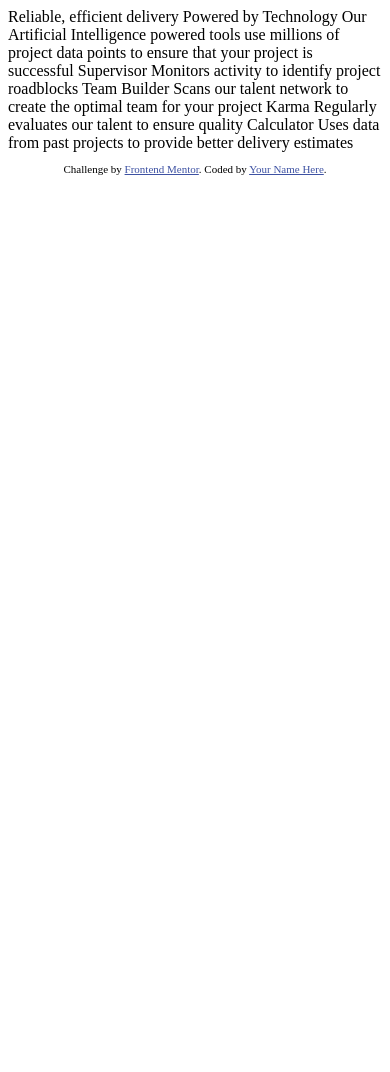
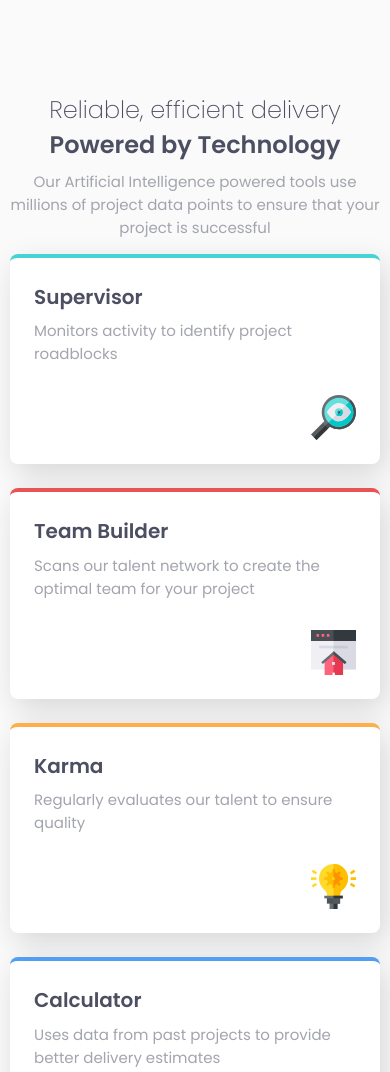
Before and after one commit to ChrisMulvanyGH/four-card-feature-section, a plain HTML site: page index.html in a window 390 px wide. Shown: the top 1072 px of the page. Before the commit the page ends 844 px from the top, so only its background shows below. Drawn offline with Linux system fonts and the light colour scheme.

Commit message:
Mobile 90% complete

```diff
--- a/index.html
+++ b/index.html
@@ -7,6 +7,7 @@
   <link rel="icon" type="image/png" sizes="32x32" href="./images/favicon-32x32.png">
 
   <title>Frontend Mentor | Four card feature section</title>
+  <link rel="stylesheet" href="styles.css">
 
   <!-- Feel free to remove these styles or customise in your own stylesheet 👍 -->
   <style>
@@ -16,30 +17,56 @@
 </head>
 <body>
 
-  Reliable, efficient delivery
-  Powered by Technology
+  <main>
+    <article class="container">
+      <header>
+        <h2 class="sub-heading">Reliable, efficient delivery</h2>
+        <h1>Powered by Technology</h1>
+        <p>Our Artificial Intelligence powered tools use millions of project data points to ensure that your project is successful</p>
+      </header>
 
-  Our Artificial Intelligence powered tools use millions of project data points
-  to ensure that your project is successful
+      <div class="card card--cyan">
+        <h2 class="card__title">Supervisor</h2>
+        <p class="card__desc">Monitors activity to identify project roadblocks</p>
+        <div class="icon__container">
+          <img src="./images/icon-supervisor.svg" alt="supervisor magnifying glass" class="card__icon">
+        </div>
+      </div>
 
-  Supervisor
-  Monitors activity to identify project roadblocks
+      <div class="card card--red">
+        <h2 class="card__title">Team Builder</h2>
+        <p class="card__desc">Scans our talent network to create the optimal team for your project</p>
+        <div class="icon__container">
+          <img src="./images/icon-team-builder.svg" alt="Team Builder" class="card__icon">
+        </div>
+      </div>
 
-  Team Builder
-  Scans our talent network to create the optimal team for your project
+      <div class="card card--orange">
+        <h2 class="card__title">Karma</h2>
+        <p class="card__desc">Regularly evaluates our talent to ensure quality</p>
+        <div class="icon__container">
+          <img src="./images/icon-karma.svg" alt="Karma" class="card__icon">
+        </div>
 
-  Karma
-  Regularly evaluates our talent to ensure quality
+      </div>
 
-  Calculator
-  Uses data from past projects to provide better delivery estimates
+      <div class="card card--blue">
+        <h2 class="card__title">Calculator</h2>
+        <p class="card__desc">Uses data from past projects to provide better delivery estimates</p>
+        <div class="icon__container">
+          <img src="./images/icon-calculator.svg" alt="Calculator" class="card__icon">
+        </div>
+      </div>
+
+      <footer>
+          <p class="attribution">
+            Challenge by <a href="https://www.frontendmentor.io?ref=challenge" target="_blank">Frontend Mentor</a>.
+            Coded by <a href="https://www.chrismulvany.com">Chris Mulvany</a>.
+          </p>
+        </footer>
+    </article>
+</main>
 
 
-  <footer>
-    <p class="attribution">
-      Challenge by <a href="https://www.frontendmentor.io?ref=challenge" target="_blank">Frontend Mentor</a>.
-      Coded by <a href="#">Your Name Here</a>.
-    </p>
-  </footer>
 </body>
 </html>
--- a/styles.css
+++ b/styles.css
@@ -15,18 +15,114 @@
     --veryDarkBlue: hsl(234, 12%, 34%);
     --grayishBlue: hsl(229, 6%, 66%);
     --veryLightGray: hsl(0, 0%, 98%);
+    --white: #fff;
 
     /* --Layout */
-    --mobile: 23.4375em;
-    --desktop: 90em;
+    --mobile: 375px;
+    --desktop: 1440px;
+    --cardWidth: 311px;
+    --cardHeight: 222px;
 }
 
 *, *::before, *::after {
     box-sizing: border-box;
+    margin: 0;
+    padding: 0;
+    font-size: 0.9375; /* 15px */
 }
 
 body {
-    margin: 0;
+    margin: 5.75em .625em 2.1875em .625em;
+    background-color: var(--veryLightGray);
     font-family: 'Poppins', sans-serif;
-    font-size: 0.9375 /* 15px */
+    color: var(--grayishBlue);
 }
+
+header {
+    /* margin: 5.75em 2.5em; */
+    display: flex;
+    flex-direction: column;
+    align-items: center;
+}
+
+p {
+    margin: 0.5em 0 1em;
+    font-size: 0.9375rem;
+    text-align: center;
+}
+
+h1 {
+    font-size: 1.5rem;
+    font-weight: 600;
+    color: var(--veryDarkBlue);
+}
+
+h2 {
+    font-size: 1.25rem;
+    font-weight: 600;
+    color: var(--veryDarkBlue);
+}
+
+img {
+    max-width: 100%;
+}
+
+/* -- Custom CSS -- */
+
+.container {
+    max-width: var(--mobile);
+    margin: 0 auto;
+    display: flex;
+    flex-direction: column;
+    justify-content: center;
+    align-items: center;
+}
+
+.card {
+    margin-bottom: 1.5em;
+    padding: 1.5em;
+    background-color: var(--white);
+    border-radius: .5em;
+    box-shadow: 5px 10px 30px rgb(0 0 0 / 14%);
+}
+
+.card__title {
+    margin-bottom: 0.25em;
+}
+
+.card__desc {
+    margin-bottom: 0.8em;
+    text-align: left;
+}
+
+.icon__container {
+    display: flex;
+    justify-content: flex-end;
+}
+
+.card__icon {
+    margin-top: 1.125em;
+    max-width: 45px;
+    min-height: 45px;
+}
+
+.card--cyan {
+    border-top: 4px solid var(--cyan);
+}
+
+.card--red {
+    border-top: 4px solid var(--red);
+}
+
+.card--orange {
+    border-top: 4px solid var(--orange);
+}
+
+.card--blue {
+    border-top: 4px solid var(--blue);
+}
+
+.sub-heading {
+    font-size: 1.5rem;
+    font-weight: 200;
+}
```
